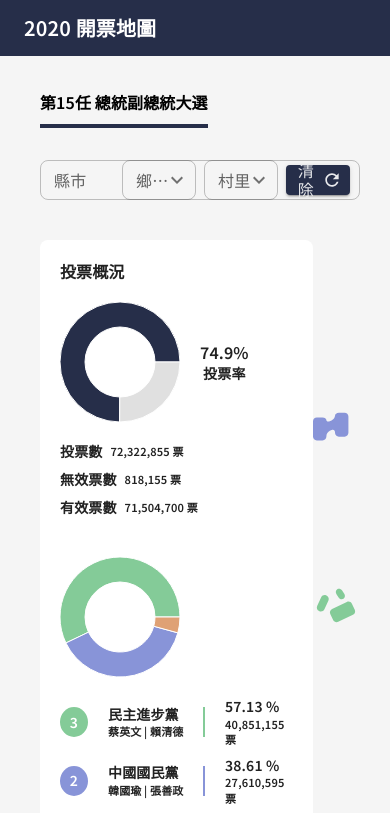
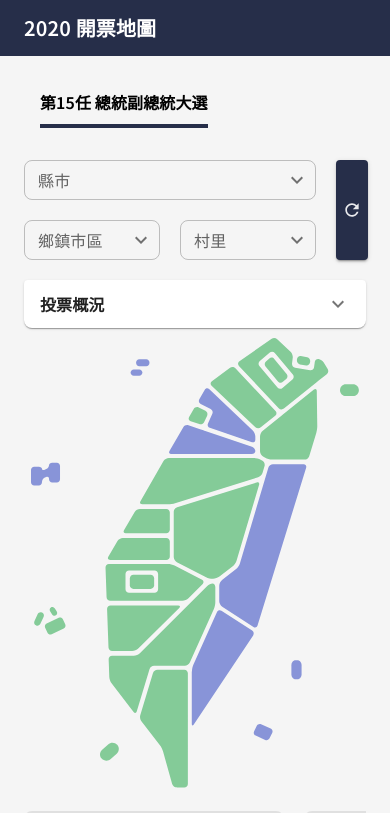
Before and after one commit to Kim716/voting_results, a React (Vite) app: page / in a window 390 px wide. Shown: the top 813 px of the page. Built offline with nearby package versions, Linux system fonts and the light colour scheme.

Commit message:
feat: add phone view

```diff
--- a/src/App.tsx
+++ b/src/App.tsx
@@ -17,20 +17,21 @@ export const App = () => {
       <Box
         sx={(theme) => ({
           overflow: "auto",
-          py: 5,
+          py: "40px",
           [theme.breakpoints.down("sm")]: {
-            py: 3,
+            py: "24px",
           },
         })}
       >
         <TabBar value={value} setValue={setValue} tabs={tabs} />
         <Box
           sx={(theme) => ({
-            px: 5,
-            pt: 4,
-            pb: 5,
+            px: "40px",
+            pt: "32px",
+            pb: "40px",
             [theme.breakpoints.down("sm")]: {
-              pb: 4,
+              px: "24px",
+              pb: "32px",
             },
           })}
         >
--- a/src/components/Filter.tsx
+++ b/src/components/Filter.tsx
@@ -1,5 +1,5 @@
 import { Dropdown } from "@/ui/Dropdown";
-import { Button, Stack } from "@mui/material";
+import { Box, Button, useMediaQuery, useTheme } from "@mui/material";
 import districtVoteResultRawData from "@/assets/data/districtVoteResult.json";
 import RefreshIcon from "@mui/icons-material/Refresh";
 import { DistrictVoteResultData } from "@/ui/ResultCard";
@@ -21,6 +21,7 @@ export const Filter: React.FC<FilterProps> = ({
   villageValue,
   setVillageValue,
 }) => {
+  const theme = useTheme();
   const districtData: DistrictVoteResultData = districtVoteResultRawData;
 
   const handleCityValueChange = (value: string) => {
@@ -39,13 +40,29 @@ export const Filter: React.FC<FilterProps> = ({
   };
 
   return (
-    <Stack direction="row" gap={2.5} alignItems="center">
+    <Box
+      sx={(theme) => ({
+        display: "grid",
+        gridTemplateColumns: "repeat(3, 156px) 100px",
+        gap: "20px",
+        alignItems: "center",
+        [theme.breakpoints.down("sm")]: {
+          gridTemplateColumns: "repeat(2, 1fr) 30px",
+        },
+      })}
+    >
       <Dropdown
         labelId="select-city"
         label="縣市"
         selectItems={Object.keys(districtData)}
         nameValue={cityValue}
         onChange={handleCityValueChange}
+        styles={{
+          [theme.breakpoints.down("sm")]: {
+            gridColumn: "1/-2",
+            gridRow: "1/2",
+          },
+        }}
       />
       <Dropdown
         labelId="select-district"
@@ -53,6 +70,12 @@ export const Filter: React.FC<FilterProps> = ({
         selectItems={Object.keys(districtData[cityValue]?.district || {})}
         nameValue={districtValue}
         onChange={handleDistrictValueChange}
+        styles={{
+          [theme.breakpoints.down("sm")]: {
+            gridColumn: "1/2",
+            gridRow: "2/3",
+          },
+        }}
       />
       <Dropdown
         labelId="select-village"
@@ -62,11 +85,28 @@ export const Filter: React.FC<FilterProps> = ({
         )}
         nameValue={villageValue}
         onChange={handleVillageValueChange}
+        styles={{
+          [theme.breakpoints.down("sm")]: {
+            gridColumn: "2/3",
+            gridRow: "2/3",
+          },
+        }}
       />
       <Button
         variant="contained"
         color="steelBlue"
-        sx={{ height: "30px", fontSize: "16px" }}
+        sx={{
+          height: "30px",
+          fontSize: "16px",
+          [theme.breakpoints.down("sm")]: {
+            gridRow: "1/3",
+            height: "100%",
+            minWidth: "20px",
+            span: {
+              margin: 0,
+            },
+          },
+        }}
         endIcon={<RefreshIcon />}
         onClick={() => {
           if (!cityValue && !districtValue && !villageValue) {
@@ -77,8 +117,8 @@ export const Filter: React.FC<FilterProps> = ({
           setVillageValue("");
         }}
       >
-        清除
+        {useMediaQuery(theme.breakpoints.down("sm")) ? null : "清除"}
       </Button>
-    </Stack>
+    </Box>
   );
 };
--- a/src/components/Panel.tsx
+++ b/src/components/Panel.tsx
@@ -123,6 +123,13 @@ export const Panel: React.FC = () => {
         justifyContent="space-between"
         alignItems="flex-start"
         marginTop="40px"
+        sx={{
+          [theme.breakpoints.down("sm")]: {
+            flexDirection: "column",
+            alignItems: "center",
+            marginTop: "20px",
+          },
+        }}
       >
         <Overview />
         <Box
@@ -133,6 +140,11 @@ export const Panel: React.FC = () => {
               [theme.breakpoints.down("lg")]: {
                 width: "400px",
                 height: "590px",
+              },
+              [theme.breakpoints.down("sm")]: {
+                width: "100%",
+                height: "450px",
+                marginTop: "10px",
               },
             },
           }}
@@ -153,7 +165,18 @@ export const Panel: React.FC = () => {
         >
           <TaiwanSvg />
         </Box>
-        <Stack gap="20px">
+        <Stack
+          gap="20px"
+          width="300px"
+          sx={{
+            [theme.breakpoints.down("sm")]: {
+              flexDirection: "row",
+              width: "100%",
+              overflow: "auto",
+              marginTop: "20px",
+            },
+          }}
+        >
           {!cityValue && !districtValue && !villageValue ? (
             <>
               <Tip
--- a/src/ui/CandidateGroup.tsx
+++ b/src/ui/CandidateGroup.tsx
@@ -36,7 +36,16 @@ export const CandidateGroup: React.FC<CandidateGroupProps> = ({
   }
 
   return (
-    <Stack flexDirection="row" gap="20px" alignItems="center">
+    <Stack
+      flexDirection="row"
+      gap="12px"
+      alignItems="center"
+      sx={(theme) => ({
+        [theme.breakpoints.down("sm")]: {
+          gap: "8px",
+        },
+      })}
+    >
       <Stack
         justifyContent="center"
         alignItems="center"
@@ -53,7 +62,7 @@ export const CandidateGroup: React.FC<CandidateGroupProps> = ({
       </Stack>
       <Stack
         direction="row"
-        width="104px"
+        width="95px"
         justifyContent="space-between"
         alignItems="center"
       >
--- a/src/ui/Dropdown.tsx
+++ b/src/ui/Dropdown.tsx
@@ -7,6 +7,7 @@ interface DropdownProps {
   selectItems: string[];
   nameValue: string;
   onChange: (value: string) => void;
+  styles: object;
 }
 
 export const Dropdown: React.FC<DropdownProps> = ({
@@ -15,9 +16,10 @@ export const Dropdown: React.FC<DropdownProps> = ({
   selectItems,
   nameValue,
   onChange,
+  styles,
 }) => {
   return (
-    <FormControl size="small" color="steelBlue">
+    <FormControl size="small" color="steelBlue" sx={styles}>
       <InputLabel id={labelId}>{label}</InputLabel>
       <Select
         labelId={labelId}
@@ -25,7 +27,7 @@ export const Dropdown: React.FC<DropdownProps> = ({
         label={label}
         onChange={(e) => onChange(e.target.value)}
         IconComponent={KeyboardArrowDownIcon}
-        sx={{ width: "156px", borderRadius: 2 }}
+        sx={{ width: "100%", borderRadius: 2 }}
       >
         {selectItems?.map((item) => (
           <MenuItem value={item} key={item}>
--- a/src/ui/Overview.tsx
+++ b/src/ui/Overview.tsx
@@ -1,4 +1,12 @@
-import { Box, Stack, Typography, useTheme } from "@mui/material";
+import {
+  Accordion,
+  AccordionDetails,
+  AccordionSummary,
+  Stack,
+  Typography,
+  useMediaQuery,
+  useTheme,
+} from "@mui/material";
 import { Cell, Pie, PieChart } from "recharts";
 import voteOverviewRawData from "@/assets/data/voteOverview.json";
 import candidateOverviewRawData from "@/assets/data/candidateOverview.json";
@@ -7,6 +15,7 @@ import {
   candidateNumberPolicyPartyMap2020,
   policyPartyColorMap,
 } from "@/utils/const";
+import ExpandMoreIcon from "@mui/icons-material/ExpandMore";
 
 interface voteOverviewData {
   [key: string]: number;
@@ -19,6 +28,7 @@ interface candidateOverviewData {
 
 export const Overview = () => {
   const theme = useTheme();
+  const isMobile = useMediaQuery(theme.breakpoints.down("sm"));
   const voteOverviewData: voteOverviewData = voteOverviewRawData;
   const voteTotal = voteOverviewData["有效票"] + voteOverviewData["無效票"];
   const votePercentage = (
@@ -53,17 +63,38 @@ export const Overview = () => {
   });
 
   return (
-    <Box
+    <Accordion
+      defaultExpanded={!isMobile}
       sx={{
         background: theme.palette.white.main,
         p: "20px",
         borderRadius: "8px",
+        [theme.breakpoints.down("sm")]: {
+          width: "100%",
+          p: 0,
+          borderRadius: "8px",
+        },
       }}
     >
+      <AccordionSummary expandIcon={isMobile && <ExpandMoreIcon />}>
         <Typography variant="h6" fontWeight={600}>
           投票概況
         </Typography>
-      <Stack direction="row" alignItems="center" gap="20px" marginTop="20px">
+      </AccordionSummary>
+      <AccordionDetails>
+        <Stack
+          direction="column"
+          marginTop="20px"
+          sx={{
+            [theme.breakpoints.down("sm")]: {
+              flexDirection: "row",
+              justifyContent: "space-between",
+              alignItems: "center",
+              marginTop: 0,
+            },
+          }}
+        >
+          <Stack direction="row" alignItems="center" gap="20px">
             <PieChart width={120} height={120}>
               <Pie
                 data={voteOverviewPieData}
@@ -83,16 +114,43 @@ export const Overview = () => {
               <Typography variant="trg">投票率</Typography>
             </Stack>
           </Stack>
-      <Stack direction="column" gap="8px" marginTop="20px" marginBottom="40px">
+          <Stack
+            direction="column"
+            gap="8px"
+            marginTop="20px"
+            marginBottom="40px"
+            sx={{
+              [theme.breakpoints.down("sm")]: {
+                margin: 0,
+              },
+            }}
+          >
             {voteOverviewTextData.map((data) => (
-          <Stack key={data.title} direction="row" alignItems="center" gap="8px">
+              <Stack
+                key={data.title}
+                direction="row"
+                alignItems="center"
+                gap="8px"
+              >
                 <Typography variant="trg">{data.title} </Typography>
                 <Typography variant="txs" fontWeight={600}>
-              {data.count.toString().replace(/\B(?=(\d{3})+(?!\d))/g, ",")} 票
+                  {data.count.toString().replace(/\B(?=(\d{3})+(?!\d))/g, ",")}{" "}
+                  票
                 </Typography>
               </Stack>
             ))}
           </Stack>
+        </Stack>
+        <Stack
+          sx={{
+            [theme.breakpoints.down("sm")]: {
+              flexDirection: "row",
+              justifyContent: "space-between",
+              alignItems: "center",
+              marginTop: "30px",
+            },
+          }}
+        >
           <PieChart width={120} height={120}>
             <Pie
               data={candidateOverviewPieData}
@@ -105,7 +163,15 @@ export const Overview = () => {
               ))}
             </Pie>
           </PieChart>
-      <Stack gap="8px" marginTop="20px">
+          <Stack
+            gap="8px"
+            marginTop="20px"
+            sx={{
+              [theme.breakpoints.down("sm")]: {
+                margin: 0,
+              },
+            }}
+          >
             {candidateOverviewData.map((data) => (
               <CandidateGroup
                 key={data.candidateNumber}
@@ -118,6 +184,8 @@ export const Overview = () => {
               />
             ))}
           </Stack>
-    </Box>
+        </Stack>
+      </AccordionDetails>
+    </Accordion>
   );
 };
--- a/src/ui/ResultCard.tsx
+++ b/src/ui/ResultCard.tsx
@@ -69,12 +69,12 @@ export const ResultCard: React.FC<ResultCardProps> = ({
         display: "flex",
         flexDirection: "column",
         justifyContent: "space-between",
+        flexShrink: 0,
         padding: "20px",
         border: "2px solid black",
         borderColor: theme.palette[backgroundColor].main,
         borderRadius: "8px",
         background: theme.palette[backgroundColor].light,
-        width: "300px",
         height: "210px",
       })}
     >
```
Lines whose indentation alone changed are shown as unchanged.
